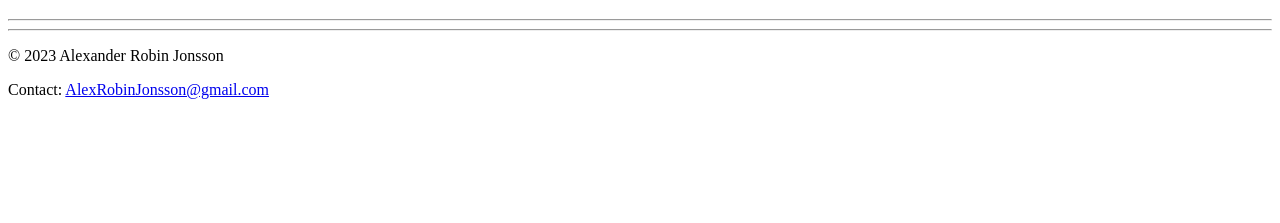
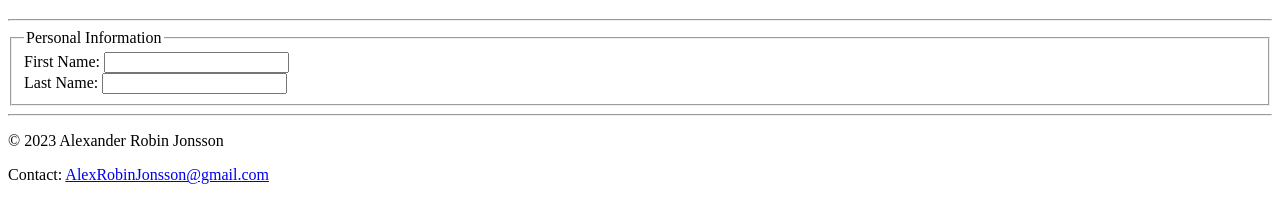
Before and after one commit to AlexanderRobinJonsson/regProject, a plain HTML site: page index.html in a window 1280 px wide. Shown: the part 61-284 px from the top of the page. Drawn offline with Linux system fonts and the light colour scheme.

Commit message:
Add form with first name and last name fields

```diff
--- a/index.html
+++ b/index.html
@@ -13,7 +13,19 @@
         <h1>Registration Project</h1>
     </header>
     <hr>
-    <main></main>
+    <main>
+        <form action="" method="post">
+            <fieldset>
+                <legend>Personal Information</legend>
+                <label for="firstName">First Name:</label>
+                <input type="text" id="firstName" name="firstName" required>
+                <br>
+                <label for="lastName">Last Name:</label>
+                <input type="text" id="lastName" name="lastName" required>
+                <br>
+            </fieldset>
+        </form>
+    </main>
     <hr>
     <footer>
         <p>&copy; 2023 Alexander Robin Jonsson</p>
```
